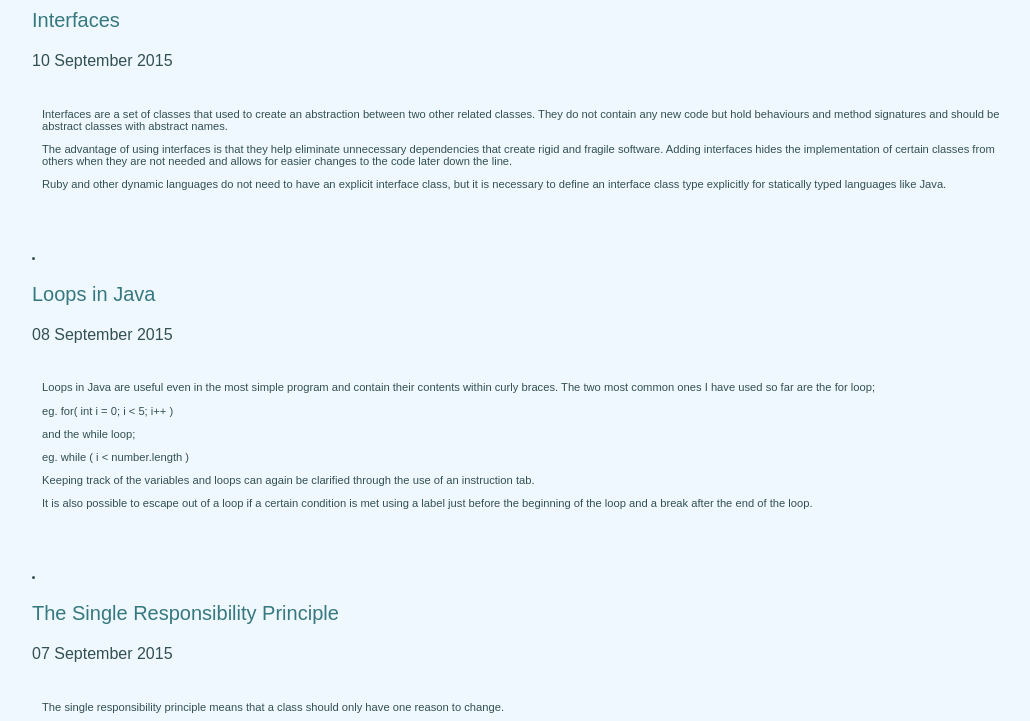
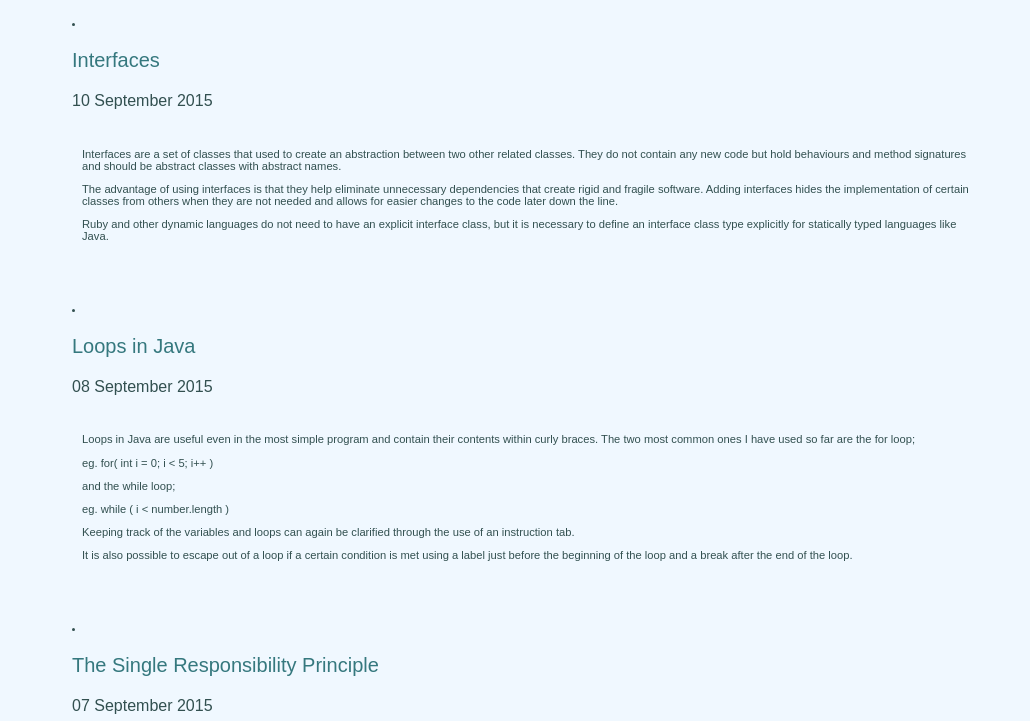
Before and after one commit to priya121/priya-blog, a plain HTML site: page index.html in a window 1280 px wide. Shown: the part 226-947 px from the top of the page, without its empty margins (108-1138 px from the left). Drawn offline with Linux system fonts and the light colour scheme.

Commit message:
Removed links on individual pages and added post padding.

```diff
--- a/styles.css
+++ b/styles.css
@@ -1,5 +1,5 @@
 html, body {
-      padding: 30;
+      padding: 50;
       margin: 30;
     }
 
```
